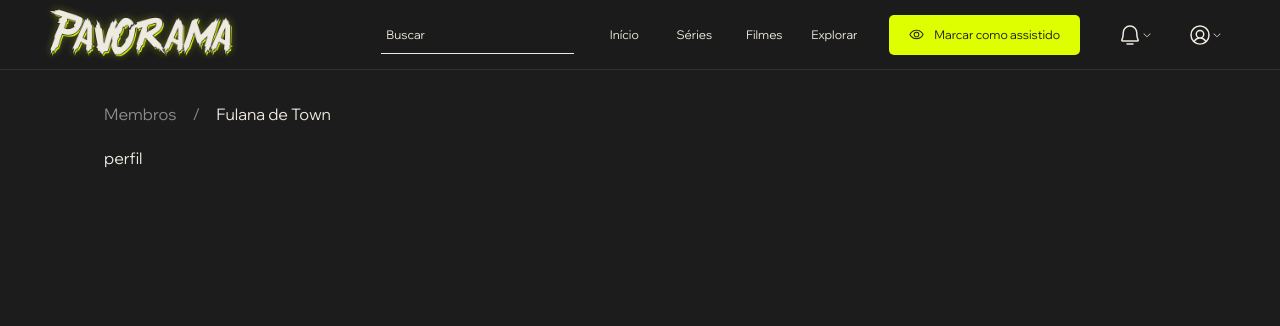
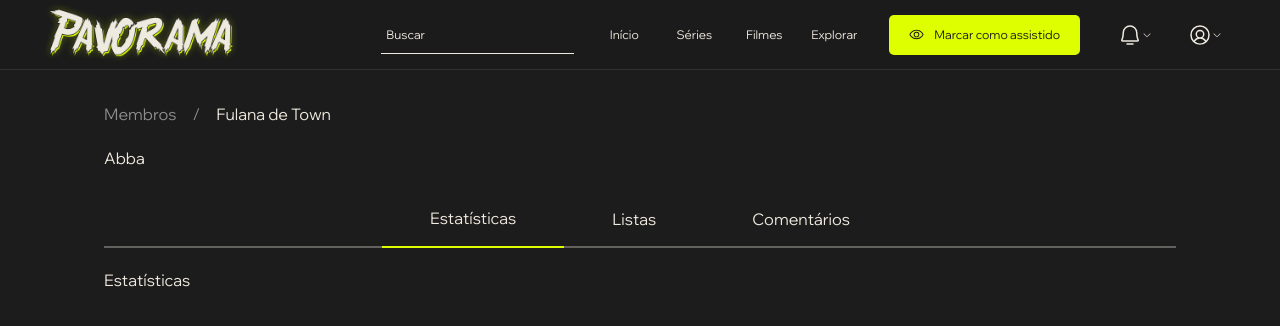
Before and after one commit to omarcosss/umbra, a Next.js app: page /perfil in a window 1280 px wide. Shown: the top 326 px of the page. Built offline with nearby package versions, Linux system fonts and the light colour scheme; a web font is replaced by a local one.

Commit message:
:sparkles :feat: Componente de tabs

```diff
--- a/src/app/components/Breadcrumbs/Breadcrumbs.tsx
+++ b/src/app/components/Breadcrumbs/Breadcrumbs.tsx
@@ -1,7 +1,6 @@
 "use client"
 
 import React from "react";
-import Image from "next/image";
 import "./styles.scss";
 import Link from "next/link";
 
@@ -19,7 +18,7 @@ export default function Breadcrumbs({ routeList }: BreadcrumbsProps) {
   return(
     <nav className="breadcrumbs">
       {routeList.map((item, index) => (
-        <Link href={item.route}>
+        <Link href={item.route} key={index}>
           {item.label}
         </Link>
       ))}
--- /dev/null
+++ b/src/app/components/TabsSection/TabsSection.tsx
@@ -0,0 +1,41 @@
+"use client"
+
+import React, { useState, ReactNode } from "react";
+import "./styles.scss";
+
+interface TabItem {
+  label: string;
+  content: ReactNode;
+}
+interface TabsSectionProps {
+  tabs: TabItem[],
+  alignment: 'start' | 'center' | 'end';
+}
+
+export default function TabsSection ({ tabs, alignment='center' }: TabsSectionProps) {
+    const [currentTab, setCurrentTab] = useState<TabItem>(tabs[0]);
+
+    const switchTabs = (tab: TabItem) => {
+        setCurrentTab(tab)
+    }
+
+    return(
+        <>
+            <nav className={`tabs-section-nav ${alignment}`}>
+                {tabs.map((tab, index) => (
+                    <button key={index} className={`tabs-section-button${currentTab == tab ? " active" : ""}`}
+                        onClick={() => (switchTabs(tab))}>
+                        {tab.label}
+                    </button>
+                ))}
+            </nav>
+            <div className="tabs-section-container">
+                {tabs.map((tab, index) => (
+                    <section key={index} className={`tabs-section${currentTab == tab ? " active" : ""}`}>
+                        {tab.content}
+                    </section>
+                ))}
+            </div>
+        </>
+    )
+}
--- /dev/null
+++ b/src/app/components/TabsSection/styles.scss
@@ -0,0 +1,57 @@
+nav.tabs-section-nav {
+    display: flex;
+
+    width: 100%;
+    border-bottom: #EFEADF55 2px solid;
+
+    &.start {
+        justify-content: start;
+    }
+    &.center {
+        justify-content: center;
+    }
+    &.end {
+        justify-content: end;
+    }
+
+    button {
+        padding: 1rem 3rem;
+        cursor: pointer;
+        margin-bottom: -2px;
+
+        transition: border-bottom 0.1s ease;
+
+        &.active {
+            border-bottom: var(--absinto) 2px solid;
+        }
+
+        &:not(.active):hover {
+            border-bottom: #EFEADF 2px solid;
+        }
+    }
+}
+
+div.tabs-section-container {
+    display: flex;
+
+    section {
+        display: flex;
+        flex-direction: column;
+        justify-content: start;
+        align-items: start;
+        gap: var(--gap);
+
+        max-width: 100%;
+        opacity: 1;
+        overflow-x: hidden;
+
+        transition:
+            max-width 0.3s ease
+            opacity 0.3s ease;
+
+        &:not(.active) {
+            max-width: 0px;
+            opacity: 0;
+        }
+    }
+}
--- a/src/app/layout.scss
+++ b/src/app/layout.scss
@@ -1,4 +1,6 @@
 .page-container{
+    --gap: 20px;
+
     display: flex;
     flex-direction: column;
 
@@ -7,7 +9,7 @@
     max-width: calc(1200px - 4rem);
     margin: auto;
 
-    gap: 20px;
+    gap: var(--gap);
     h3{
         font-family: var(--font-spectral);
     }
--- a/src/app/perfil/page.tsx
+++ b/src/app/perfil/page.tsx
@@ -1,11 +1,30 @@
 import React from "react";
 import Breadcrumbs from "../components/Breadcrumbs/Breadcrumbs";
+import TabsSection from "../components/TabsSection/TabsSection";
 
-interface RouteItem {
-  label: string;
-  route: string;
+const ProfilePageHeader = () => {
+    return(
+        <p>Abba</p>
+    )
 }
-type RouteList = RouteItem[];
+
+const SectionStatistics = () => {
+    return(
+        <p>Estatísticas</p>
+    )
+}
+
+const SectionLists = () => {
+    return(
+        <p>Listas</p>
+    )
+}
+
+const SectionComments = () => {
+    return(
+        <p>Comentários</p>
+    )
+}
 
 export default function Perfil(){
     return(
@@ -13,8 +32,13 @@ export default function Perfil(){
             <Breadcrumbs routeList={[
                 { label: "Membros", route: "/" },
                 { label: "Fulana de Town", route: "/perfil" },
-            ] as RouteList} />
-            <div>perfil</div>
+            ]} />
+            <ProfilePageHeader />
+            <TabsSection tabs={[
+                {label: "Estatísticas", content: <SectionStatistics/>},
+                {label: "Listas", content: <SectionLists/>},
+                {label: "Comentários", content: <SectionComments/>}
+            ]} />
         </>
     );
 }
```
